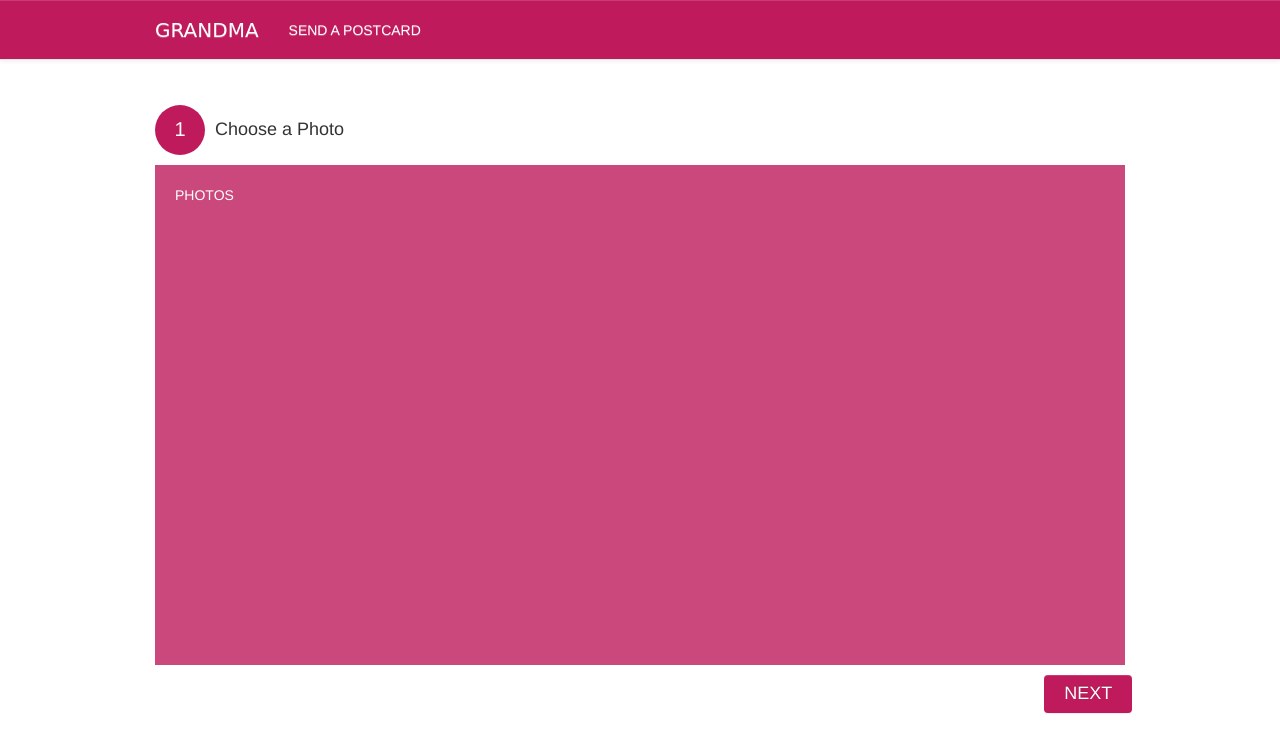
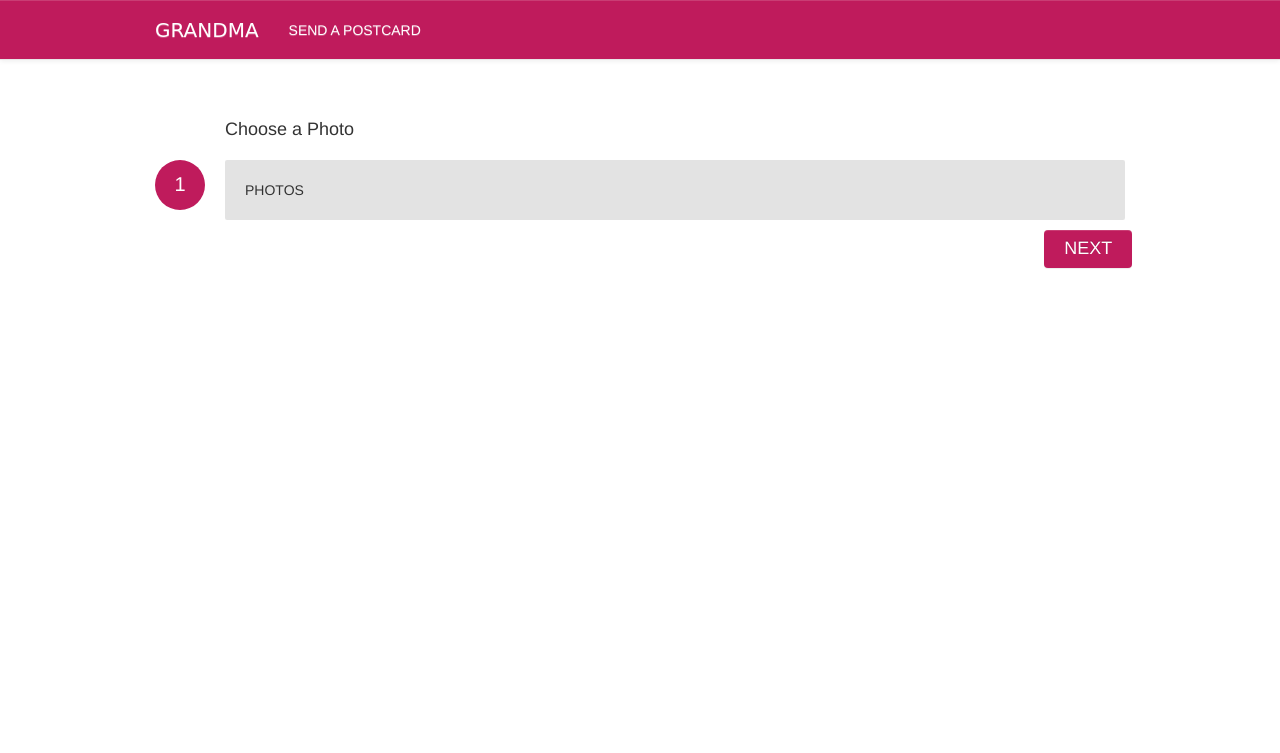
Before and after one commit to JNazare/grandparent_app, a Flask app: page /create in a window 1280 px wide. Shown: the top 753 px of the page. Run offline with Flask 2, Linux system fonts and the light colour scheme; some libraries are stand-ins or nearby versions.

Commit message:
input fields for steps

```diff
--- /dev/null
+++ b/static/js/index.js
@@ -0,0 +1,12 @@
+$(document).ready(function() {
+
+	$(".choose-photo-button").click(function() {
+		$(".choose-photo-container").hide();
+		$(".add-message-container").show();
+	});
+
+	$(".add-message-button").click(function() {
+		$(".add-message-container").hide();
+		$(".add-recipient-container").show();
+	});
+});
--- a/static/style.css
+++ b/static/style.css
@@ -108,13 +108,13 @@
 	height: 50px;
 	color: white;
 	padding: 10px;
-	margin-top: 5px;
+	margin-top: 10px;
 	text-align: center;
 	font-size: 20px;
 }
 
 .send-postcard-container .step-label {
-	margin-left: 10px;
+	margin-left: 70px;
 	margin-top: 10px;
 }
 
@@ -136,3 +136,14 @@
 .add-recipient-container {
 	display: none;
 }
+
+
+.info-container {
+	background-color: #dddddd;
+	margin-top: 10px;
+	color: black;
+	border-radius: 2px;
+	padding: 20px;
+	margin-left:70px;
+	opacity: 0.8
+}
--- a/templates/create.html
+++ b/templates/create.html
@@ -7,18 +7,19 @@
 	<div class="col-lg-12 col-xs-12 no-padding choose-photo-container">
 
 		<div class="col-lg-12 no-padding">
-			<div class="col-lg-2 no-padding step-circle">
-			1
-			</div>
 
-			<div class="col-lg-10 no-padding step-label">
-			<h4>Choose a Photo</h4>
+			<div class="col-lg-12 col-xs-12 no-padding step-label">
+				<h4>Choose a Photo</h4>
 			</div>
 
 		</div>
 
 		<div class="col-lg-12 no-padding">
-			<div style="background-color: #BF1B5C; height: 500px; margin-top: 10px; color: white; padding: 20px; opacity: 0.8">
+			<div class="col-lg-2 no-padding step-circle">
+			1
+			</div>
+
+			<div class="info-container">
 			PHOTOS
 			</div>
 
@@ -35,19 +36,25 @@
 	<div class="col-lg-12 col-xs-12 no-padding add-message-container">
 
 		<div class="col-lg-12 no-padding">
-			<div class="col-lg-2 no-padding step-circle">
-			2
-			</div>
 
-			<div class="col-lg-10 no-padding step-label">
-			<h4>Add a Message</h4>
+			<div class="col-lg-12 col-xs-12 no-padding step-label">
+				<h4>Add a Message</h4>
 			</div>
 
 		</div>
 
 		<div class="col-lg-12 no-padding">
-			<div style="background-color: #BF1B5C; height: 500px; margin-top: 10px; color: white; padding: 20px; opacity: 0.8">
-			Add a Message
+
+			<div class="col-lg-2 no-padding step-circle">
+			2
+			</div>
+
+			<div class="info-container">
+			<form role="form">
+		    <div class="form-group">
+		      <textarea class="form-control" rows="8" id="message" placeholder="Add your message here!"></textarea>
+		    </div>
+		  </form>
 			</div>
 
 		</div>
@@ -63,19 +70,27 @@
 	<div class="col-lg-12 col-xs-12 no-padding add-recipient-container">
 
 		<div class="col-lg-12 no-padding">
-			<div class="col-lg-2 no-padding step-circle">
-			3
-			</div>
 
-			<div class="col-lg-10 no-padding step-label">
+			<div class="col-lg-12 col-xs-12 no-padding step-label">
 			<h4>Send a Postcard</h4>
 			</div>
 
 		</div>
 
 		<div class="col-lg-12 no-padding">
-			<div style="background-color: #BF1B5C; height: 500px; margin-top: 10px; color: white; padding: 20px; opacity: 0.8">
-			Add Recipient and Send
+			<div class="col-lg-2 no-padding step-circle">
+			3
+			</div>
+
+			<div class="info-container">
+			<div class="form-group">
+				  <label for="usr">To</label>
+				  <input type="text" class="form-control" id="usr">
+				</div>
+				<div class="form-group">
+				  <label for="pwd">Address</label>
+				   <textarea class="form-control" rows="8" id="address" placeholder="Recipient address here"></textarea>
+				</div>
 			</div>
 
 		</div>
```
